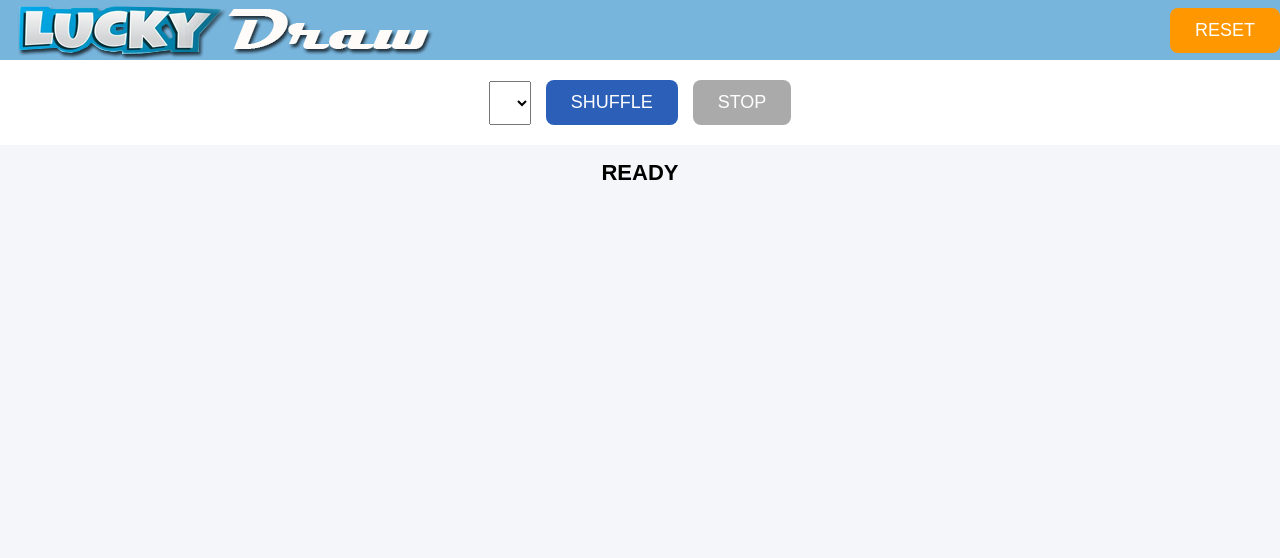
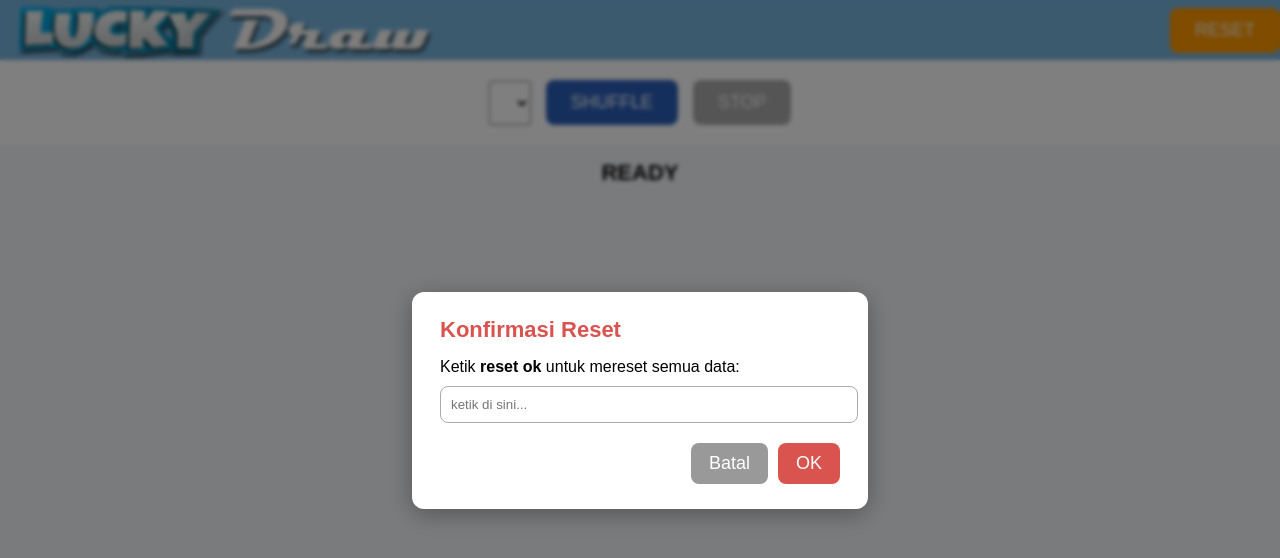
Before and after one commit to twa161268/LuckyDraw, a website: page public/UndianRoll.html in a window 1280 px wide. Both pictures are taken after a click on the button "RESET". Drawn offline with Linux system fonts and the light colour scheme; no server answers.

Commit message:
2ndttake

```diff
--- a/public/UndianRoll.html
+++ b/public/UndianRoll.html
@@ -4,6 +4,86 @@
 <meta charset="UTF-8" />
 <title>Lucky Draw</title>
 <style>
+
+/* === CUSTOM MODAL === */
+.modal-overlay {
+  display: none;
+  position: fixed;
+  top: 0;
+  left: 0;
+  width: 100%;
+  height: 100%;
+  background: rgba(0,0,0,0.5);
+  backdrop-filter: blur(2px);
+  z-index: 999;
+  justify-content: center;
+  align-items: center;
+}
+
+
+.modal-box {
+  background: #fff;
+  width: 90%;
+  max-width: 400px;
+  border-radius: 12px;
+  padding: 25px 28px;   /* 🔥 Tambahkan padding kanan-kiri */
+  box-shadow: 0 5px 25px rgba(0,0,0,0.3);
+  animation: popup 0.25s ease;
+}
+
+
+@keyframes popup {
+  from { transform: scale(0.8); opacity: 0; }
+  to   { transform: scale(1); opacity: 1; }
+}
+
+.modal-header {
+  font-size: 22px;
+  font-weight: bold;
+  margin-bottom: 15px;
+  color: #d9534f;
+}
+
+.modal-body {
+  font-size: 16px;
+  margin-bottom: 15px;
+}
+
+
+.modal-input {
+  width: calc(100% - 4px); /* 🔥 Menjaga jarak sedikit */
+  padding: 10px;
+  margin-top: 10px;
+  border-radius: 8px;
+  border: 1px solid #aaa;
+  display: block;
+}
+
+.modal-footer {
+  margin-top: 20px;
+  display: flex;
+  justify-content: flex-end;
+  gap: 10px;
+}
+
+.btn-danger {
+  background: #d9534f;
+  border: none;
+  padding: 10px 18px;
+  border-radius: 8px;
+  color: white;
+  cursor: pointer;
+}
+.btn-secondary {
+  background: #999;
+  border: none;
+  padding: 10px 18px;
+  border-radius: 8px;
+  color: white;
+  cursor: pointer;
+}
+
+
 
 header {
   background: #78b5dd;
@@ -116,21 +196,36 @@ select {
 }
 .shuffling { animation: glow 0.8s infinite; }
 .locked { border-color: #999; background: #eee; }
+
+
 </style>
 </head>
 <body>
+
+<div id="resetModal" class="modal-overlay">
+  <div class="modal-box">
+
+    <div class="modal-header">Konfirmasi Reset</div>
+
+    <div class="modal-body">
+      Ketik <b>reset ok</b> untuk mereset semua data:
+      <input id="resetInput" type="text" class="modal-input" placeholder="ketik di sini...">
+    </div>
+
+    <div class="modal-footer">
+      <button class="btn-secondary" id="modalCancelBtn">Batal</button>
+      <button class="btn-danger" id="modalOkBtn">OK</button>
+    </div>
+
+  </div>
+</div>
+
 
 <header>
   <img src="/img/bar2.png" alt="Lucky Draw Banner" class="header-img" />
   <button id="resetBtn">RESET</button>
 </header>
 
-<!--
-  <header>
-  <h1>LUCKY DRAW</h1>
-  <button id="resetBtn">RESET</button>
-</header>
--->
 
 
 <div class="control">
@@ -148,5 +243,8 @@ select {
 <script src="/js/undian.js"></script>
 
 
+
+
+
 </body>
 </html>
--- a/public/js/undian.js
+++ b/public/js/undian.js
@@ -21,7 +21,9 @@ async function loadHadiah() {
 }
 
 async function enroll() {
+
    setUIState("shuffling");
+
   // ambil nomor undian
     const cb = document.getElementById("cmbHadiah");
     if (!cb.value) {
@@ -43,8 +45,6 @@ async function enroll() {
         setUIState("locked");
         return;
     }
-
-    setUIState("shuffling");
 
     const res = await fetch("/api/undian/nomor-tersedia");
     currentCandidates = await res.json();
@@ -171,11 +171,50 @@ document.addEventListener("DOMContentLoaded", () => {
 
   document.getElementById("enrollBtn").addEventListener("click", enroll);
   document.getElementById("stopBtn").addEventListener("click", stopShuffle);
-  document.getElementById("resetBtn").addEventListener("click", resetAll);
+  //document.getElementById("resetBtn").addEventListener("click", resetAll);
 
   // 🔥 Tambahkan ini
   document.getElementById("cmbHadiah").addEventListener("change", () => {
     setUIState("idle");
     document.getElementById("status").textContent = "READY";
   });
+
+// ==== POPUP KONFIRMASI RESET ==== //
+// === CUSTOM MODAL ===
+const modal = document.getElementById("resetModal");
+const modalCancelBtn = document.getElementById("modalCancelBtn");
+const modalOkBtn = document.getElementById("modalOkBtn");
+const resetInput = document.getElementById("resetInput");
+
+function showResetModal() {
+    resetInput.value = "";
+    modal.style.display = "flex"; // tampil
+}
+
+function hideResetModal() {
+    modal.style.display = "none"; // sembunyikan
+}
+
+// buka modal saat klik RESET
+document.getElementById("resetBtn").addEventListener("click", showResetModal);
+
+// tombol batal
+modalCancelBtn.addEventListener("click", hideResetModal);
+
+// tombol OK
+modalOkBtn.addEventListener("click", () => {
+    if (resetInput.value.trim().toLowerCase() === "reset ok") {
+        hideResetModal();
+        resetAll();
+    } else {
+        alert('Teks tidak sesuai. Ketik "reset ok".');
+    }
 });
+
+// klik di luar kotak untuk menutup
+modal.addEventListener("click", (e) => {
+    if (e.target === modal) hideResetModal();
+});
+
+
+});
```
